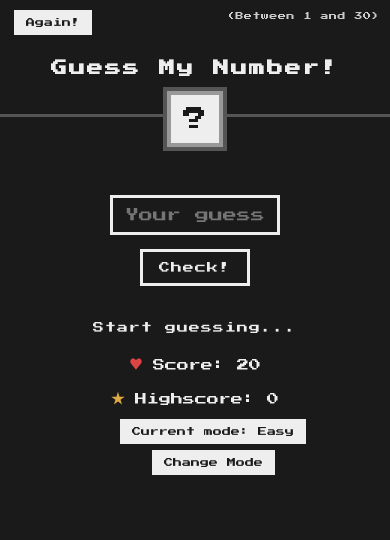
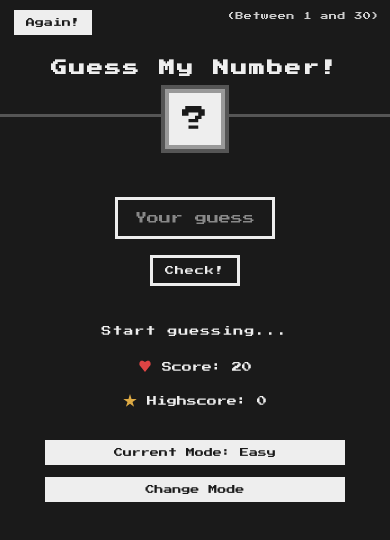
Before and after one commit to subhan420/Number-guesser, a plain HTML site: page index.html in a window 390 px wide. Drawn offline with Linux system fonts and the light colour scheme.

Commit message:
improved UI

```diff
--- a/index.html
+++ b/index.html
@@ -1,21 +1,22 @@
 <!DOCTYPE html>
 <html lang="en">
+
 <head>
-<meta charset="UTF-8" />
-<meta name="viewport" content="width=device-width, initial-scale=1.0" />
-<title>Guess My Number!</title>
-<link rel="stylesheet" href="style.css">
-<link href="https://fonts.googleapis.com/css2?family=Press+Start+2P&display=swap" rel="stylesheet" />
-<style>
+  <meta charset="UTF-8">
+  <meta name="viewport" content="width=device-width, initial-scale=1.0">
+  <title>Guess My Number!</title>
 
-</style>
+  <link rel="stylesheet" href="style.css">
+  <link
+    href="https://fonts.googleapis.com/css2?family=Press+Start+2P&display=swap"
+    rel="stylesheet">
 </head>
+
 <body>
 
+  <button class="btn-again">Again!</button>
+
   <span class="hint">(Between 1 and 30)</span>
-  <button class="btn-again">Again!</button>
-  <button class="btn-change-mode">Change Mode</button>
-  <button class="btn-mode">Current mode: <span>Easy</span></button>
 
   <h1 class="title">Guess My Number!</h1>
 
@@ -23,24 +24,54 @@
 
   <div class="number-box">?</div>
 
-  <div class="main-area">
-    <div class="left-panel">
-      <input class="guess-input" type="number" min="1" max="30" placeholder="Your guess" />
+  <main class="main-area">
+
+    <section class="left-panel">
+
+      <input
+        class="guess-input"
+        type="number"
+        min="1"
+        max="30"
+        placeholder="Your guess">
+
       <button class="btn-check">Check!</button>
-    </div>
 
-    <div class="right-panel">
+    </section>
+
+    <section class="right-panel">
+
       <p class="status-msg">Start guessing...</p>
+
       <div class="score-line">
         <span class="dot dot-heart"></span>
-        Score: 20
+        <span>Score: 20</span>
       </div>
+
       <div class="score-line">
         <span class="dot dot-star"></span>
-        Highscore: 0
+        <span>Highscore: 0</span>
       </div>
-    </div>
+
+    </section>
+
+  </main>
+
+  <div class="mode-controls">
+
+    <button class="btn-mode">
+      Current Mode:
+      <span>Easy</span>
+    </button>
+
+    <button class="btn-change-mode">
+      Change Mode
+    </button>
+
   </div>
+
   <script src="app.js"></script>
+
 </body>
+
 </html>
--- a/style.css
+++ b/style.css
@@ -1,206 +1,229 @@
 *,
 *::before,
 *::after {
-  box-sizing: border-box;
   margin: 0;
   padding: 0;
+  box-sizing: border-box;
 }
 
 body {
-  background: #1a1a1a;
-  color: #eee;
-  font-family: "Press Start 2P", monospace;
   min-height: 100vh;
+  overflow-x: hidden;
+
   display: flex;
   flex-direction: column;
   align-items: center;
+
   position: relative;
-  padding: 0;
-  overflow-x: hidden;
+
+  background: #1a1a1a;
+  color: #eee;
+
+  font-family: "Press Start 2P", monospace;
+}
+
+button,
+input {
+  font-family: inherit;
+}
+
+.btn-again,
+.btn-mode,
+.btn-change-mode {
+  background: #eee;
+  color: #1a1a1a;
+
+  border: none;
+
+  padding: 10px 16px;
+
+  font-size: 11px;
+
+  cursor: pointer;
+
+  image-rendering: pixelated;
+
+  transition: background 0.15s ease;
+}
+
+.btn-again:hover,
+.btn-mode:hover,
+.btn-change-mode:hover {
+  background: #fff;
+}
+
+.btn-again:active,
+.btn-mode:active,
+.btn-change-mode:active {
+  background: #ccc;
+}
+
+.btn-again {
+  position: absolute;
+  top: 10px;
+  left: 14px;
 }
 
 .hint {
   position: absolute;
   top: 14px;
   right: 18px;
+
+  color: #ccc;
   font-size: 10px;
-  color: #ccc;
   letter-spacing: 0.5px;
 }
 
-.btn-again {
-  position: absolute;
-  top: 10px;
-  left: 14px;
-  background: #eee;
-  color: #1a1a1a;
-  border: none;
-  padding: 10px 16px;
-  font-family: "Press Start 2P", monospace;
-  font-size: 11px;
-  cursor: pointer;
-  image-rendering: pixelated;
-}
-.btn-again:hover {
-  background: #fff;
-}
-.btn-again:active {
-  background: #ccc;
-}
+.title {
+  margin-top: 60px;
+  margin-bottom: 20px;
 
-.btn-change-mode {
-  position: absolute;
-  top: 330px;
-  left: 369px;
-  background: #eee;
-  color: #1a1a1a;
-  border: none;
-  padding: 10px 16px;
-  font-family: "Press Start 2P", monospace;
-  font-size: 11px;
-  cursor: pointer;
-  image-rendering: pixelated;
-}
-.btn-change-mode:hover {
-  background: #fff;
-}
-.btn-change-mode:active {
-  background: #ccc;
-}
+  padding: 0 12px;
 
-.btn-mode {
-  position: absolute;
-  top: 50px;
-  left: 14px;
-  background: #eee;
-  color: #1a1a1a;
-  border: none;
-  padding: 10px 16px;
-  font-family: "Press Start 2P", monospace;
-  font-size: 11px;
-  cursor: pointer;
-  image-rendering: pixelated;
-}
+  text-align: center;
 
-.title {
-  margin-top: 56px;
   font-size: clamp(18px, 4vw, 28px);
-  color: #eee;
   letter-spacing: 2px;
-  text-align: center;
-  padding: 0 12px;
-  margin-bottom: 20px;
 }
 
 .divider {
   width: 100%;
   height: 3px;
+
+  margin-top: 18px;
+
   background: #555;
-  margin-top: 18px;
 }
 
 .number-box {
-  margin-top: -26px;
+  width: 70px;
+  height: 70px;
+
+  margin-top: -28px;
+
+  display: flex;
+  justify-content: center;
+  align-items: center;
+
   background: #eee;
   color: #1a1a1a;
-  width: 68px;
-  height: 68px;
-  display: flex;
-  align-items: center;
-  justify-content: center;
-  font-size: 30px;
-  font-family: "Press Start 2P", monospace;
-  image-rendering: pixelated;
+
   border: 4px solid #999;
   outline: 4px solid #555;
+
+  font-size: 30px;
+
+  image-rendering: pixelated;
 }
 
 .main-area {
-  width: 100%;
-  max-width: 640px;
+  width: min(900px, 90%);
+  margin-top: 60px;
+  padding: 0 48px;
+
   display: flex;
   justify-content: space-between;
-  align-items: center;
-  margin-top: 60px;
-  padding: 0 48px;
-  gap: 24px;
+  align-items: flex-start;
+  gap: 48px;
+}
+
+.left-panel,
+.right-panel {
+  display: flex;
+  flex-direction: column;
 }
 
 .left-panel {
-  display: flex;
-  flex-direction: column;
-  gap: 14px;
+  gap: 16px;
+}
+
+.right-panel {
+  gap: 20px;
+  text-align: left;
 }
 
 .guess-input {
+  width: 180px;
+
+  padding: 12px;
+
   background: #1a1a1a;
+  color: #eee;
+
   border: 3px solid #eee;
-  color: #eee;
-  font-family: "Press Start 2P", monospace;
+  outline: none;
+
   font-size: 14px;
-  padding: 10px 12px;
-  width: 170px;
-  outline: none;
+  text-align: center;
 }
+
 .guess-input:focus {
   border-color: #fff;
 }
 
-input[type="number"]::-webkit-outer-spin-button,
-input[type="number"]::-webkit-inner-spin-button {
+input[type="number"]::-webkit-inner-spin-button,
+input[type="number"]::-webkit-outer-spin-button {
   -webkit-appearance: none;
   margin: 0;
 }
 
+input[type="number"] {
+  appearance: textfield;
+}
+
 .btn-check {
+  width: fit-content;
+
+  padding: 10px 18px;
+
   background: #1a1a1a;
   color: #eee;
+
   border: 3px solid #eee;
-  font-family: "Press Start 2P", monospace;
+
   font-size: 11px;
-  padding: 10px 16px;
+  letter-spacing: 1px;
+
   cursor: pointer;
-  width: fit-content;
-  letter-spacing: 1px;
+
+  transition: background 0.15s ease;
 }
+
 .btn-check:hover {
   background: #333;
 }
+
 .btn-check:active {
   background: #444;
 }
 
-.right-panel {
-  display: flex;
-  flex-direction: column;
-  gap: 20px;
-  text-align: left;
-}
-
 .status-msg {
   font-size: 11px;
-  color: #eee;
+  line-height: 1.8;
   letter-spacing: 1px;
-  line-height: 1.8;
 }
 
 .score-line {
   display: flex;
   align-items: center;
   gap: 10px;
+
   font-size: 12px;
-  color: #eee;
 }
 
 .dot {
   width: 14px;
   height: 14px;
+
+  flex-shrink: 0;
   display: inline-block;
+
   image-rendering: pixelated;
-  flex-shrink: 0;
 }
+
 .dot-heart {
   background: #d44;
+
   clip-path: polygon(
     50% 15%,
     65% 5%,
@@ -214,8 +237,10 @@ input[type="number"]::-webkit-inner-spin-button {
     35% 5%
   );
 }
+
 .dot-star {
   background: #da4;
+
   clip-path: polygon(
     50% 0%,
     61% 35%,
@@ -230,43 +255,96 @@ input[type="number"]::-webkit-inner-spin-button {
   );
 }
 
-@media (max-width: 520px) {
-  .hint {
-    font-size: 8px;
-    top: 12px;
-    right: 10px;
-  }
-  .btn-again,
-  .btn-change-mode,
-  .btn-mode {
-    font-size: 9px;
-    padding: 8px 12px;
-  }
-  .title {
-    font-size: 16px;
-    margin-top: 60px;
-  }
-  .number-box {
-    width: 56px;
-    height: 56px;
-    font-size: 24px;
-  }
+.mode-controls {
+  width: min(900px, 100%);
+
+  display: flex;
+  justify-content: space-between;
+  align-items: center;
+  gap: 16px;
+  flex-wrap: wrap;
+
+  margin: 40px 0;
+  padding: 0 20px;
+}
+
+.btn-mode,
+.btn-change-mode {
+  min-width: 180px;
+  text-align: center;
+}
+
+@media (max-width: 768px) {
   .main-area {
     flex-direction: column;
     align-items: center;
+    gap: 36px;
+
+    padding: 0 24px;
     margin-top: 48px;
-    padding: 0 24px;
-    gap: 32px;
   }
-  .left-panel {
-    align-items: center;
-  }
+
+  .left-panel,
   .right-panel {
     align-items: center;
     text-align: center;
   }
+
   .guess-input {
     width: 170px;
+  }
+
+  .number-box {
+    width: 60px;
+    height: 60px;
+    font-size: 26px;
+  }
+
+  .mode-controls {
+    gap: 12px;
+    margin: 32px 0;
+    justify-content: center;
+  }
+
+  .btn-mode,
+  .btn-change-mode {
+    width: 100%;
+    max-width: 300px;
+  }
+}
+
+@media (max-width: 520px) {
+  .hint {
+    top: 12px;
+    right: 10px;
+
+    font-size: 8px;
+  }
+
+  .btn-again,
+  .btn-mode,
+  .btn-change-mode,
+  .btn-check {
+    font-size: 9px;
+    padding: 8px 12px;
+  }
+
+  .title {
+    margin-top: 60px;
+    font-size: 16px;
+  }
+
+  .guess-input {
+    width: 160px;
+    font-size: 12px;
+  }
+
+  .status-msg {
+    font-size: 10px;
+  }
+
+  .score-line {
+    font-size: 10px;
   }
 }
 
@@ -275,66 +353,56 @@ input[type="number"]::-webkit-inner-spin-button {
     font-size: 13px;
     letter-spacing: 1px;
   }
+
   .hint {
     font-size: 7px;
   }
+
+  .number-box {
+    width: 54px;
+    height: 54px;
+    font-size: 22px;
+  }
+
   .guess-input {
-    width: 150px;
-    font-size: 12px;
+    width: 145px;
+  }
+
+  .mode-controls {
+    padding: 0 12px;
+      justify-content: center;
   }
 }
 
-@media (max-width: 320px) {
-  .btn-change-mode {
-    top: 450px;
-    left: 98px;
-  }
-  .btn-mode {
-    top: 419px;
-    left: 67px;
-  }
+::selection {
+  background: #eee;
+  color: #1a1a1a;
 }
 
-@media (min-width: 321px) and (max-width: 375px) {
-  .btn-change-mode {
-    top: 450px;
-    left: 126px;
-  }
-  .btn-mode {
-    top: 419px;
-    left: 94px;
-  }
+button,
+input {
+  -webkit-tap-highlight-color: transparent;
 }
 
-@media (min-width: 376px) and (max-width: 425px) {
-  .btn-change-mode {
-    top: 450px;
-    left: 152px;
-  }
-  .btn-mode {
-    top: 419px;
-    left: 120px;
-  }
+button:focus-visible,
+input:focus-visible {
+  outline: 3px solid #fff;
+  outline-offset: 3px;
 }
 
-@media (min-width: 426px) and (max-width: 768px) {
-  .btn-change-mode {
-    top: 370px;
-    left: 452px;
-  }
-  .btn-mode {
-    top: 329px;
-    left: 452px;
-  }
+.guess-input::placeholder {
+  color: #888;
+  opacity: 1;
 }
 
-@media (min-width: 769px) and (max-width: 1024px) {
-  .btn-change-mode {
-    top: 330px;
-    left: 241px;
-  }
-  .btn-mode {
-    top: 50px;
-    left: 14px;
-  }
+.btn-check,
+.btn-again,
+.btn-mode,
+.btn-change-mode {
+  user-select: none;
 }
+
+.number-box,
+.dot {
+  image-rendering: pixelated;
+}
```
